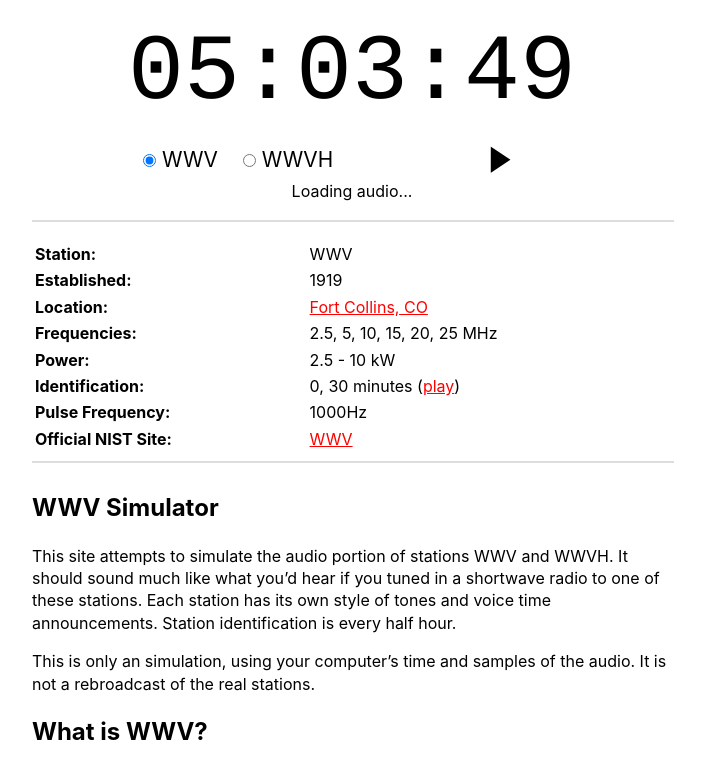
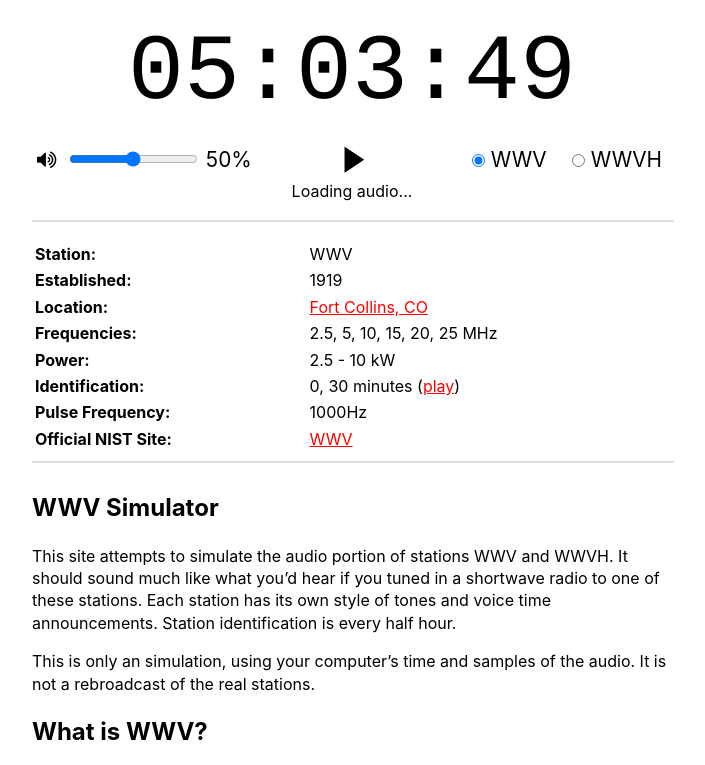
Before and after one commit to kalafut/wwv, a website built with webpack: page src/index.html in a window 1280 px wide. Shown: the top 765 px of the page, without its empty margins (288-993 px from the left). Built offline with nearby package versions, Linux system fonts and the light colour scheme; files whose address does not match are found by name; what driftless would draw is missing.

Commit message:
Volume control (#9)
* Fix sed errors

* Volume controls w/ styles

```diff
--- a/src/audio.js
+++ b/src/audio.js
@@ -1,4 +1,4 @@
-import { Howl } from 'howler';
+import { Howl, Howler } from 'howler';
 import spriteLayout from './sprite_layout';
 
 let clipsLoaded = 0;
@@ -71,4 +71,7 @@
     idents.h_ident.stop();
     idents.v_ident.stop();
   },
+  volume(value) {
+    Howler.volume(value);
+  },
 };
--- a/src/index.html
+++ b/src/index.html
@@ -35,6 +35,16 @@
           <div>
             <span id="clock"></span>
             <div class="audio-control-group">
+              <div class="volume-control">
+                <i class="icon-volume-up"></i>
+                <input id="volume" type="range" min="0" max="100" value="50">
+                <output id="volume-level" for="volume" aria-role="status">50%</output>
+              </div>
+              <div class="play-pause">
+                <span id="loadingMessage" class="none">Loading audio...</span>
+                <i id="play" class="icon-play audio-control"></i>
+                <i id="pause" class="icon-pause audio-control none"></i>
+              </div>
               <div class="station-select">
                 <label class="station-option">
                   <input type="radio" name="station" value="v" checked>WWV<br>
@@ -42,11 +52,6 @@
                 <label class="station-option">
                   <input type="radio" name="station" value="h">WWVH
                 </label>
-              </div>
-              <div class="play-pause">
-                <span id="loadingMessage" class="none">Loading audio...</span>
-                <i id="play" class="icon-play audio-control"></i>
-                <i id="pause" class="icon-pause audio-control none"></i>
               </div>
             </div>
             <div class="row center">
--- a/src/index.js
+++ b/src/index.js
@@ -62,6 +62,7 @@
 
 function init() {
   audioToggle('loading');
+  sounds.volume(0.5);
   showPlayIntro = shouldShowPlayMsg();
   runningClock();
 
@@ -75,6 +76,11 @@
 });
 $('pause').addEventListener('click', () => {
   audioToggle();
+});
+$('volume').addEventListener('input', () => {
+  const { value } = $('volume');
+  sounds.volume(value / 100);
+  $('volume-level').innerHTML = `${value}%`;
 });
 
 let identDemoPlaying = false;
--- a/src/main.css
+++ b/src/main.css
@@ -39,8 +39,13 @@
 
 .clock {
   display: flex;
+  text-align: center;
   justify-content: center;
   margin-bottom: 10px;
+}
+
+.clock > div {
+  width: 100%;
 }
 
 hr.divider {
@@ -63,6 +68,7 @@
   flex-direction: row;
   justify-content: space-between;
   align-items: center;
+  font-size: 130%;
 }
 
 .station-info {
@@ -79,7 +85,6 @@
 .station-option {
   margin-left: 10px;
   margin-right: 10px;
-  font-size: 130%;
 }
 
 .audio-control {
@@ -88,7 +93,6 @@
 
 .play-pause {
   display: flex;
-  margin-right: 55px;
 }
 
 .hidden {
```
Also changed, not shown: dist/index.html, dist/main.css, dist/main.js, 3 other files.
